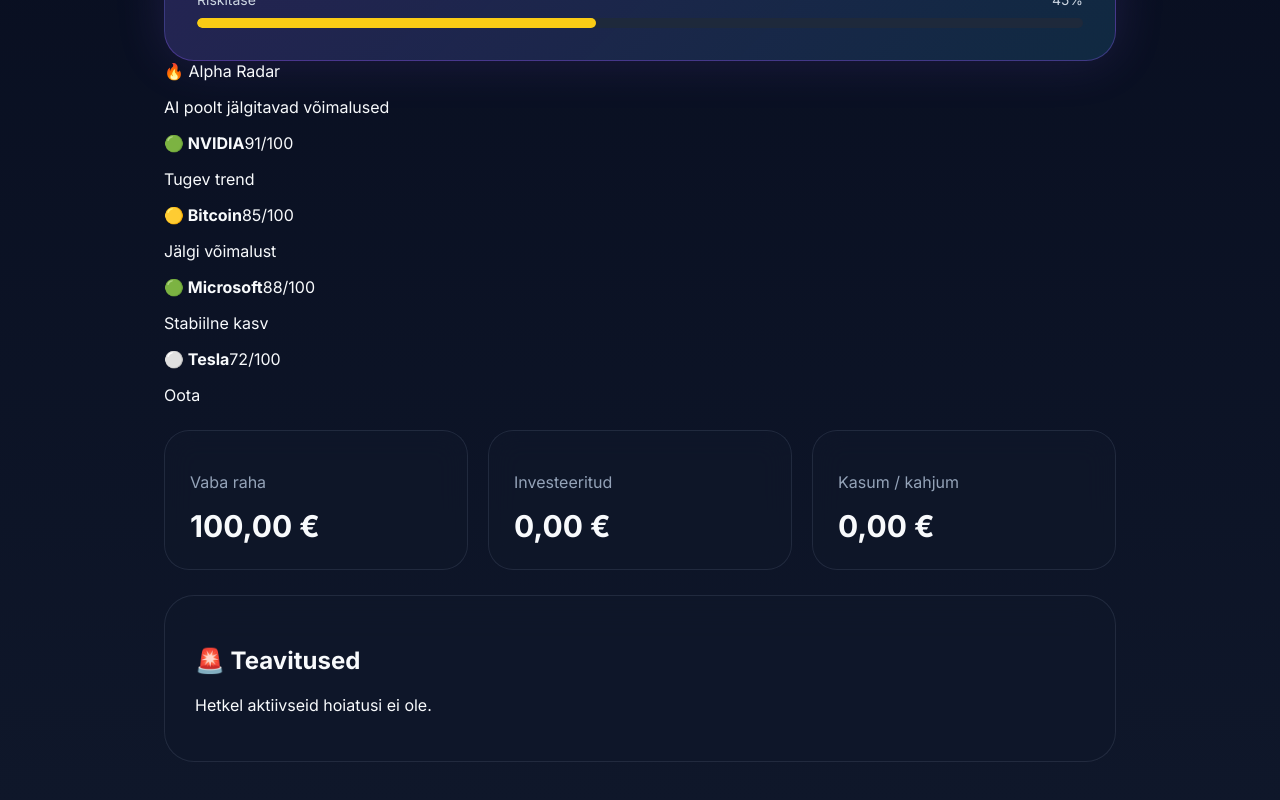
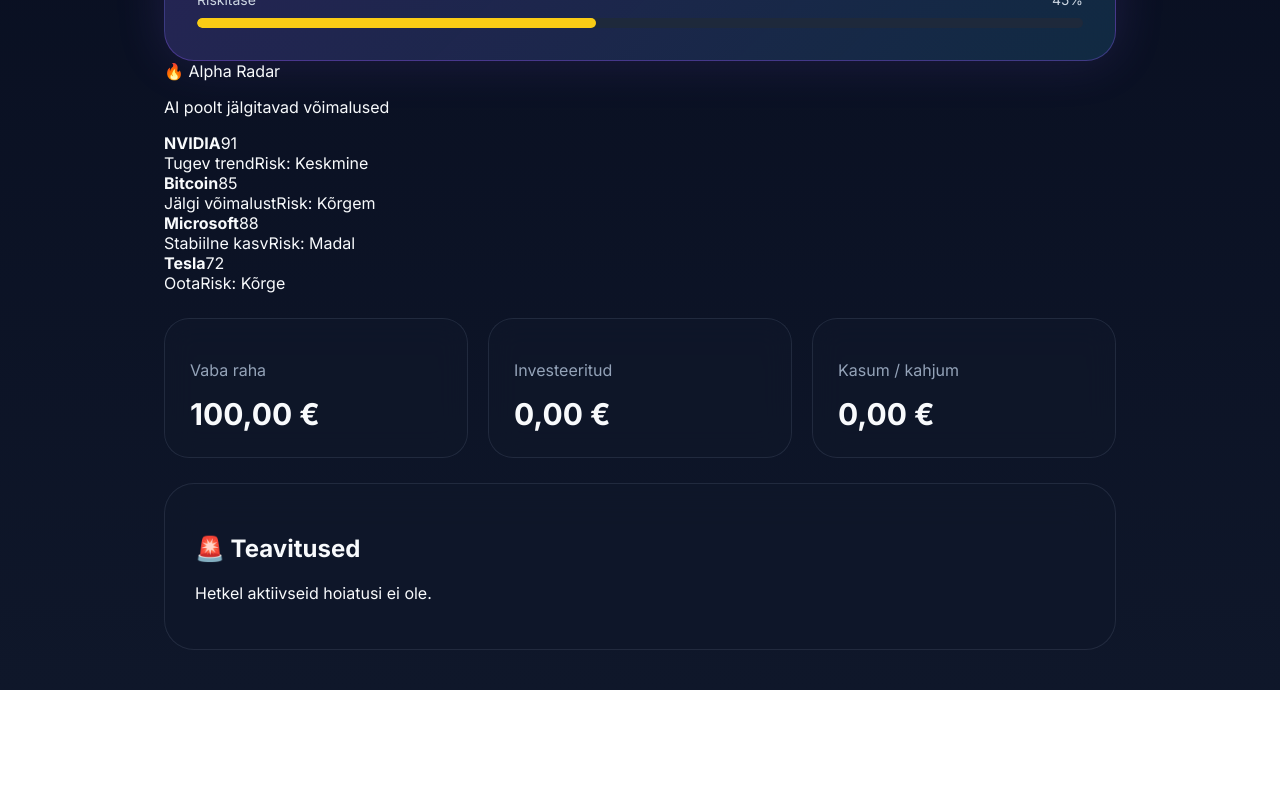
Before and after one commit to rops98/project-alpha, a Next.js app: page / in a window 1280 px wide. Shown: the part 1033-1833 px from the top of the page. After the commit the page ends 1723 px from the top, so only its background shows below. Built offline with nearby package versions, Linux system fonts and the light colour scheme.

Commit message:
Upgrade Alpha Radar component

```diff
--- a/components/AlphaRadar.jsx
+++ b/components/AlphaRadar.jsx
@@ -5,25 +5,29 @@
       name: "NVIDIA",
       score: 91,
       status: "Tugev trend",
-      signal: "🟢"
+      risk: "Keskmine",
+      color: "green"
     },
     {
       name: "Bitcoin",
       score: 85,
       status: "Jälgi võimalust",
-      signal: "🟡"
+      risk: "Kõrgem",
+      color: "yellow"
     },
     {
       name: "Microsoft",
       score: 88,
       status: "Stabiilne kasv",
-      signal: "🟢"
+      risk: "Madal",
+      color: "green"
     },
     {
       name: "Tesla",
       score: 72,
       status: "Oota",
-      signal: "⚪"
+      risk: "Kõrge",
+      color: "gray"
     }
   ];
 
@@ -44,24 +48,29 @@
 
 
 
-      <div className="radar-list">
+      <div className="radar-assets">
 
 
         {assets.map((asset) => (
 
-          <div className="radar-item" key={asset.name}>
+          <div
+            className="radar-card"
+            key={asset.name}
+          >
 
 
-            <div className="asset-top">
+            <div className="radar-header">
+
 
               <strong>
-                {asset.signal} {asset.name}
+                {asset.name}
               </strong>
 
 
-              <span>
-                {asset.score}/100
+              <span className={`score ${asset.color}`}>
+                {asset.score}
               </span>
+
 
             </div>
 
@@ -70,7 +79,7 @@
             <div className="radar-bar">
 
               <div
-                className="radar-fill"
+                className={`radar-progress ${asset.color}`}
                 style={{
                   width: `${asset.score}%`
                 }}
@@ -80,12 +89,21 @@
 
 
 
-            <p>
-              {asset.status}
-            </p>
+            <div className="radar-info">
+
+              <span>
+                {asset.status}
+              </span>
+
+              <span>
+                Risk: {asset.risk}
+              </span>
+
+            </div>
 
 
           </div>
+
 
         ))}
 
@@ -96,4 +114,5 @@
     </section>
 
   );
+
 }
```
